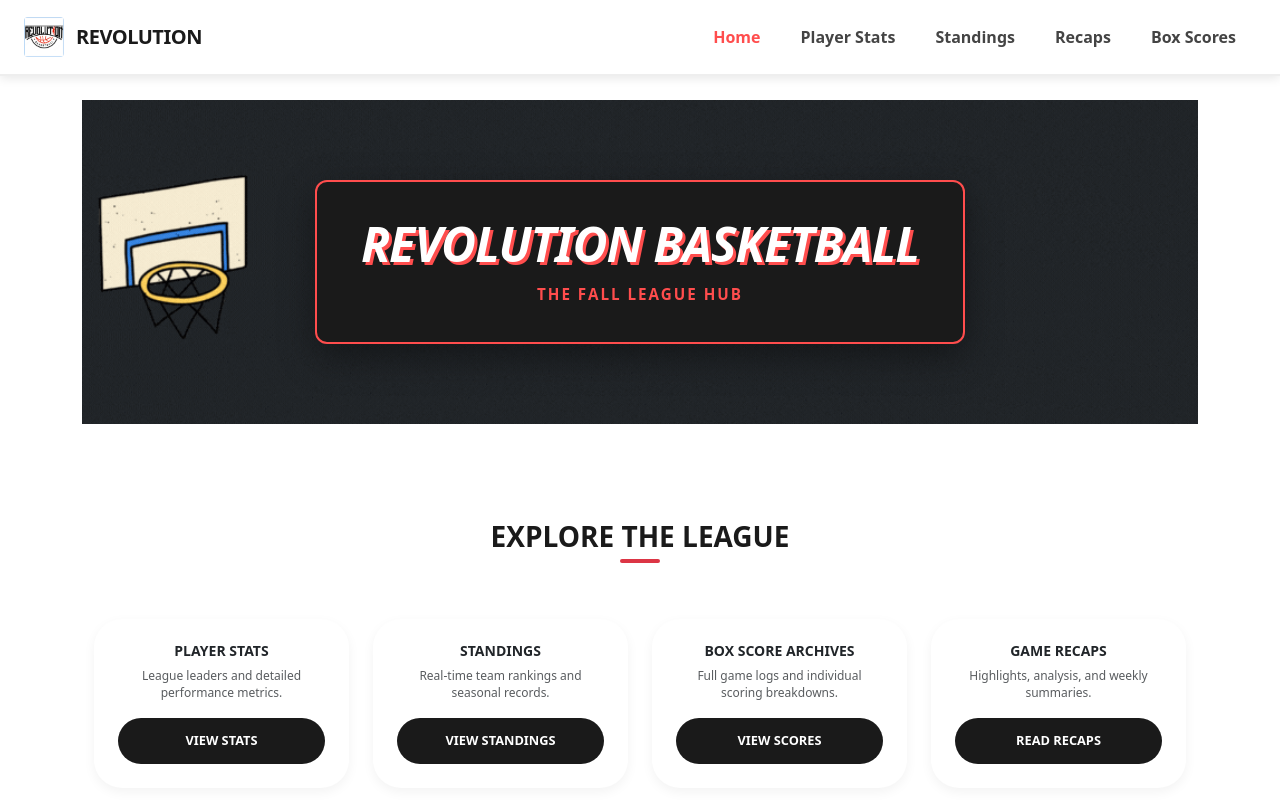
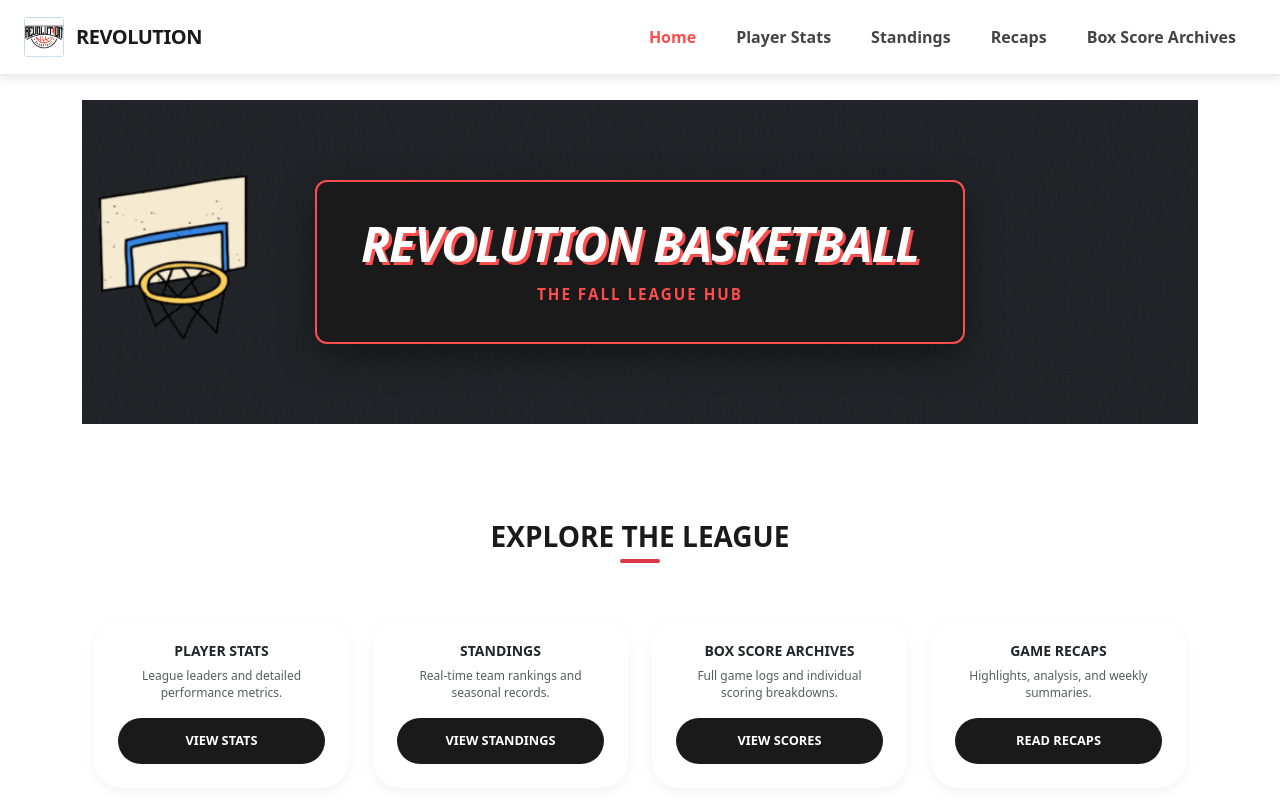
Before and after one commit to jhare3/RevolutionStats, a React (Create React App) app in the folder frontend/: page /#/ in a window 1280 px wide. Shown: the top 802 px of the page. Built offline with nearby package versions, Linux system fonts and the light colour scheme.

Commit message:
polish and small updates

```diff
--- a/frontend/src/Navigation.js
+++ b/frontend/src/Navigation.js
@@ -14,7 +14,7 @@ const Navigation = () => {
     { name: "Player Stats", path: "/player-stats" },
     { name: "Standings", path: "/teams" },
     { name: "Recaps", path: "/recaps" },
-    { name: "Box Scores", path: "/boxscores" },
+    { name: "Box Score Archives", path: "/boxscores" },
   ];
 
   return (
--- a/frontend/src/TeamStats.js
+++ b/frontend/src/TeamStats.js
@@ -232,9 +232,7 @@ function TeamStats() {
                                 ))}
                             </select>
                         </div>
-                        <div className="col-12 col-md-8 text-md-end text-muted small italic pb-2">
-                            * Active column automatically shifts left for easier comparison.
-                        </div>
+
                     </div>
                 </div>
 
```
